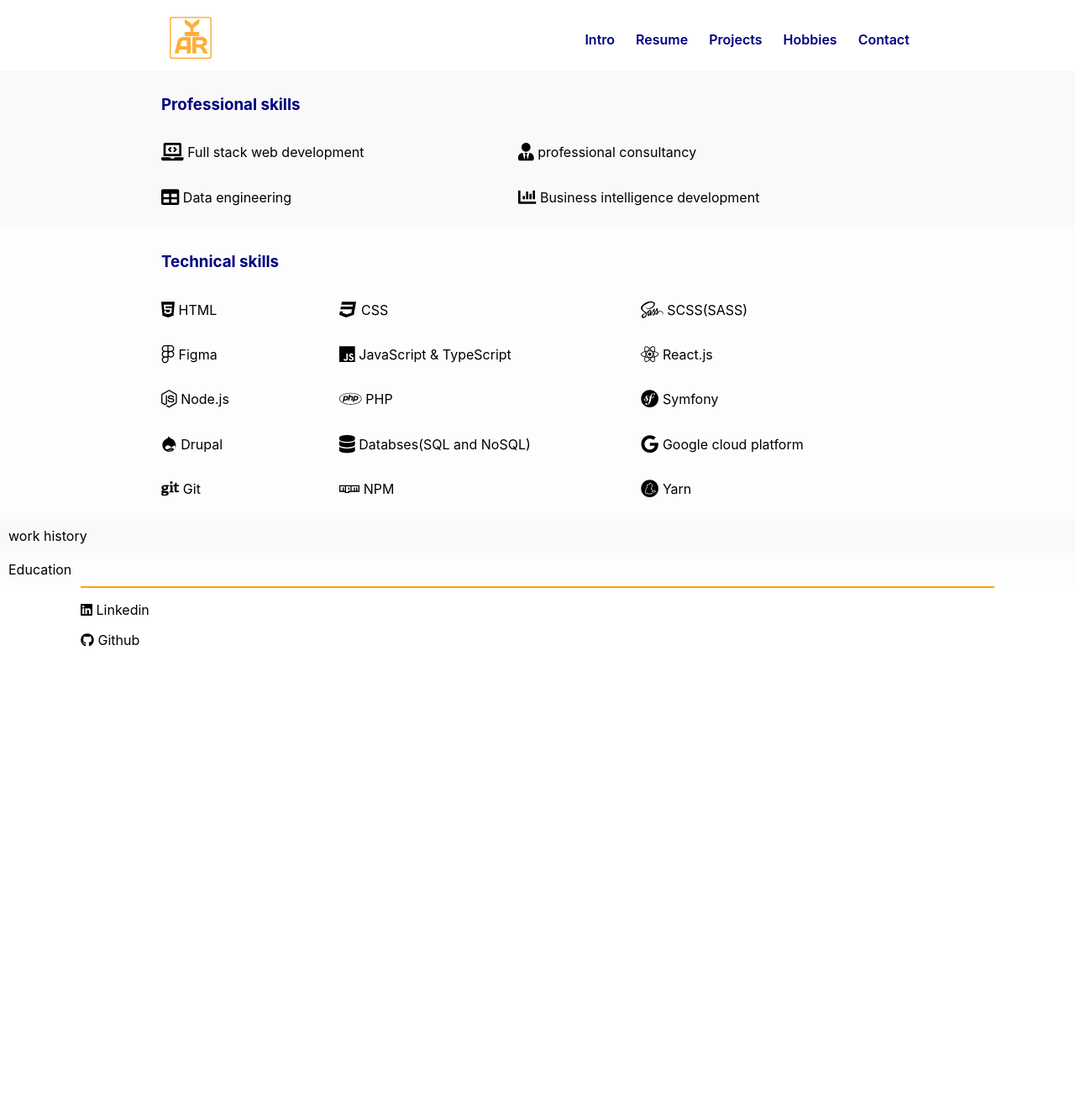
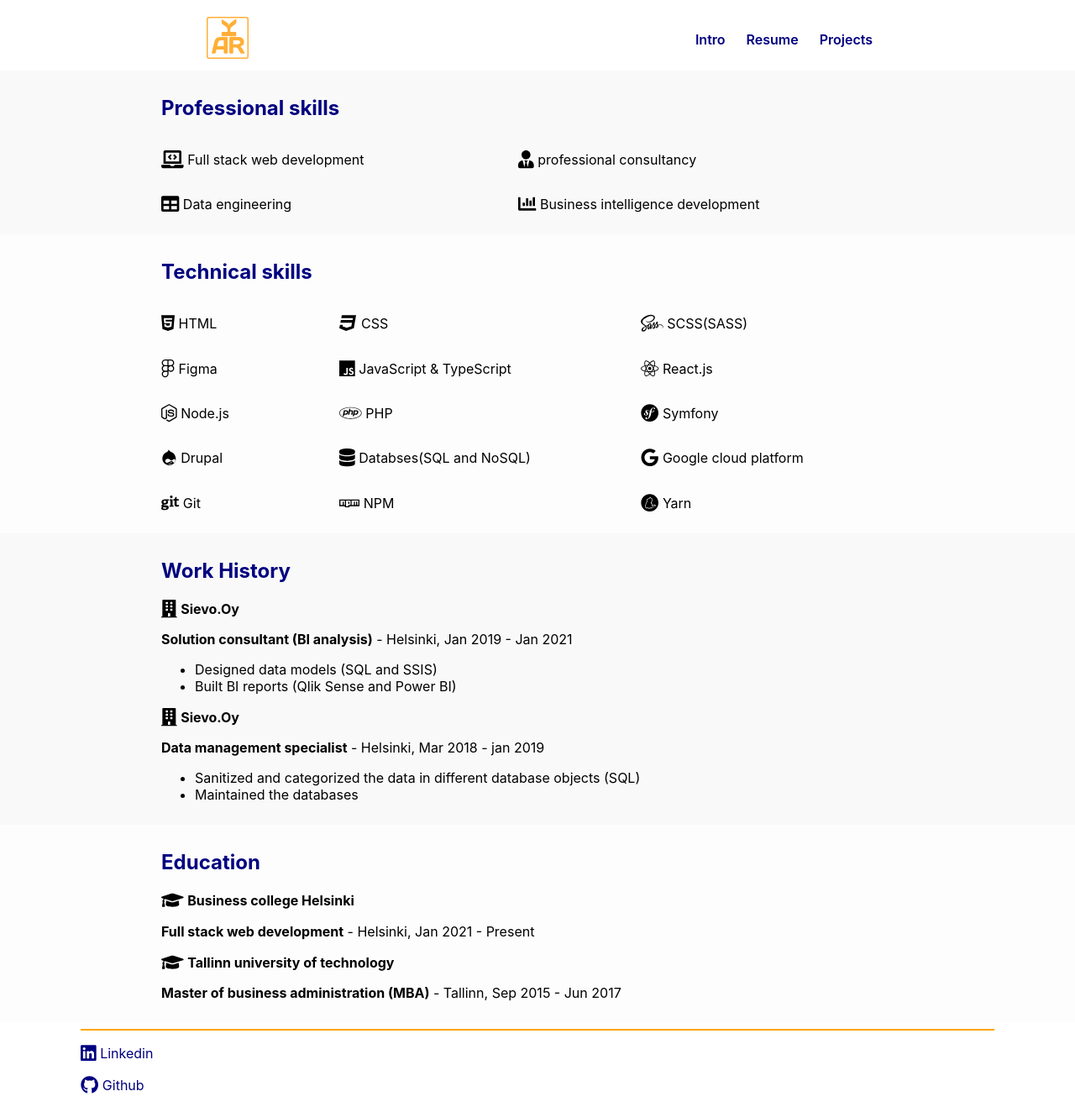
Before and after one commit to ark13da/Personal_Project, a React (Create React App) app in the folder portfolio/: page /resume in a window 1280 px wide. Shown: the whole page at 84% size. Before the commit the page ends 800 px from the top, so only its background shows below. Built offline with nearby package versions, Linux system fonts and the light colour scheme.

Commit message:
portfolio resume done

```diff
--- a/portfolio/src/App.scss
+++ b/portfolio/src/App.scss
@@ -1,9 +1,16 @@
 .App{
-    position:relative;
+   position:relative;
+  min-height: 100vh;
 
 
 }
 
-.svg-inline--fa{
-font-size: 30;
+
+.mainContent{
+    padding-bottom:100px;
 }
+
+a{
+    text-decoration: none;
+    color:navy;
+}
--- a/portfolio/src/App.tsx
+++ b/portfolio/src/App.tsx
@@ -4,6 +4,7 @@
 import Footer from './components/skeleton/Footer';
 import Intro from './components/portfolio/Intro';
 import Resume from './components/portfolio/Resume';
+import Projects from './components/portfolio/Projects';
 import { BrowserRouter as Router, Switch, Route } from "react-router-dom";
 
 
@@ -11,14 +12,17 @@
 function App() {
   return (
     <div className="App">
-      <Router>
+      <Router >
         <Header />
-        <Switch>
-          <Route path="/" exact component={Intro} />
-          <Route path="/resume" exact component={Resume} />
-        </Switch>
-        <Footer />
+        <div className="mainContent">
+          <Switch>
+            <Route path="/" exact component={Intro} />
+            <Route path="/resume" exact component={Resume} />
+            <Route path="/projects" exact component={Projects} />
+          </Switch>
+        </div>
       </Router>
+      <Footer />
     </div>
   );
 }
--- a/portfolio/src/components/portfolio/Intro.tsx
+++ b/portfolio/src/components/portfolio/Intro.tsx
@@ -10,7 +10,7 @@
                         <p className="aboutMeHi" >Hi! I am</p>
                         <p className="aboutMeName">Alireza Keshmiry</p>
                         <p className="aboutMeTitle">Full stack web developer</p>
-                        <p className="aboutMeText">Feel free to browse my page and learn more about me personaly and professionally</p>
+                        <p className="aboutMeText">Welcome to my portfolio</p>
                     </div>
                     <div>img</div>
                 </div>
--- /dev/null
+++ b/portfolio/src/components/portfolio/Projects.tsx
@@ -0,0 +1,29 @@
+import React from 'react';
+import "./portfolio.scss"
+import voizyimg from "../../assets/voizy.png";
+import logo from "../../assets/logo.svg";
+
+const Projects = () => {
+    return (
+        <div>
+            <div className="darkBack">
+                <div className="aboutContainer">
+                    <div className="aboutMe">
+                        <a href="https://voizy-chat.web.app/" target="blank"><p className="aboutMeTitle">Voizy chat</p></a>
+                        <p className="aboutMeText">Is basically a twitter for voice.</p>
+                        <p className="aboutMeText">The app is written with React.js and Node.js and is hosted on Google Firebase.</p>
+                        <p className="aboutMeText">I was mainly focused on developing the back-end with Node.js (Express), designing the database structure, providing front-end team with REST APIs and deploying the app with Firebase admin SDK.</p>
+                    </div>
+                    <img className="demoImg" src={voizyimg} alt="voizy img" />
+                </div>
+            </div>
+            <div className="lightBack">
+                <div className="aboutContainer">
+
+                </div>
+            </div>
+        </div>
+    );
+};
+
+export default Projects;
--- a/portfolio/src/components/portfolio/Resume.tsx
+++ b/portfolio/src/components/portfolio/Resume.tsx
@@ -1,7 +1,7 @@
 import React from 'react';
 import "./portfolio.scss"
 import { FontAwesomeIcon } from '@fortawesome/react-fontawesome';
-import { faGithub,faSymfony,faHtml5,faCss3,faSass,faDrupal,faPhp,faJs,faFigma,faReact,faGoogle,faNodeJs,faGit,faYarn,faNpm } from '@fortawesome/free-brands-svg-icons';
+import { faSymfony,faHtml5,faCss3,faSass,faDrupal,faPhp,faJs,faFigma,faReact,faGoogle,faNodeJs,faGit,faYarn,faNpm } from '@fortawesome/free-brands-svg-icons';
 import { faUserTie,faLaptopCode,faChartBar,faTable,faDatabase,faBuilding,faGraduationCap } from '@fortawesome/free-solid-svg-icons';
 //Technical skills: SQL, nosql,  HTML ,Css, scss, Javascript, React.js, Typescript, Node js , express js, PHP, symfony, Git, Firebase, GCP
 const profSkills = [
@@ -90,7 +90,7 @@
     return (
         <div>
             <div className="darkBack resumeSec">
-                <h3 className="hTitle">Professional skills</h3>
+                <h2 className="hTitle">Professional skills</h2>
                 <div className="contentGrid2">
                     {
                         profSkills.map(i => {
@@ -100,7 +100,7 @@
                 </div>
             </div>
             <div className="lightBack resumeSec">
-                <h3 className="hTitle">Technical skills</h3>
+                <h2 className="hTitle">Technical skills</h2>
                 <div className="contentGrid3">
                     {
                         techSkills.map(i => {
@@ -109,8 +109,28 @@
                     }
                 </div>
             </div>
-            <div className="darkBack">work history</div>
-            <div className="lightBack">Education</div>
+            <div className="darkBack resumeSec">
+                <h2 className="hTitle">Work History</h2>
+                <p><FontAwesomeIcon className={"icon"} icon={faBuilding} size={"lg"} /> <b>Sievo.Oy</b></p>
+                <p><b>Solution consultant (BI analysis)</b> - Helsinki, Jan 2019 - Jan 2021</p>
+                <ul>
+                    <li>Designed data models (SQL and SSIS)</li>
+                    <li>Built BI reports (Qlik Sense and Power BI)</li>
+                </ul>
+                <p><FontAwesomeIcon className={"icon"} icon={faBuilding} size={"lg"} /> <b>Sievo.Oy</b></p>
+                <p><b>Data management specialist</b> - Helsinki, Mar 2018 - jan 2019</p>
+                <ul>
+                    <li>Sanitized and categorized the data in different database objects (SQL)</li>
+                    <li>Maintained the databases</li>
+                </ul>
+            </div>
+            <div className="lightBack resumeSec">
+                <h2 className="hTitle">Education</h2>
+                <p><FontAwesomeIcon className={"icon"} icon={faGraduationCap} size={"lg"} /> <b>Business college Helsinki</b></p>
+                <p><b>Full stack web development</b> - Helsinki, Jan 2021 - Present</p>
+                <p><FontAwesomeIcon className={"icon"} icon={faGraduationCap} size={"lg"} /> <b>Tallinn university of technology</b></p>
+                <p><b>Master of business administration (MBA)</b> - Tallinn, Sep 2015 - Jun 2017</p>
+            </div>
         </div>
     );
 };
--- a/portfolio/src/components/portfolio/portfolio.scss
+++ b/portfolio/src/components/portfolio/portfolio.scss
@@ -80,3 +80,7 @@
     display:block;
     }
 }
+
+.demoImg{
+    max-width:400px;
+}
--- a/portfolio/src/components/skeleton/Footer.tsx
+++ b/portfolio/src/components/skeleton/Footer.tsx
@@ -6,8 +6,8 @@
     return (
         <div className="footer">
             <div className="topShortBorder">
-                <p><FontAwesomeIcon icon={faLinkedin} /> Linkedin</p>
-                <p><FontAwesomeIcon icon={faGithub}/> Github</p>
+                <a href="https://www.linkedin.com/in/alireza-keshmiry-63193979" target="blank"><p><FontAwesomeIcon icon={faLinkedin} size={"lg"} /> Linkedin</p></a>
+                <a href="https://github.com/ark13da" target="blank"><p><FontAwesomeIcon icon={faGithub} size={"lg"}/> Github</p></a>
             </div>
         </div>
     );
--- a/portfolio/src/components/skeleton/Header.tsx
+++ b/portfolio/src/components/skeleton/Header.tsx
@@ -3,7 +3,7 @@
 import './skeleton.scss'
 import logo from "../../assets/logo.svg";
 
-//src="../../assets/ARK_logo.png"
+
 
 const Header = () => {
     return (
@@ -26,12 +26,6 @@
                     <li>
                         <NavLink to="/projects">Projects</NavLink>
                     </li>
-                    <li>
-                        <NavLink to="/hobbies">Hobbies</NavLink>
-                    </li>
-                    <li>
-                        <NavLink to="/contact">Contact</NavLink>
-                    </li>
 
                 </ul>
             </div>
--- a/portfolio/src/components/skeleton/skeleton.scss
+++ b/portfolio/src/components/skeleton/skeleton.scss
@@ -41,8 +41,10 @@
 
 
 .footer{
-
-
+   position:absolute;
+left:0;
+bottom:0;
+right:0;
 }
 .topShortBorder{
         width:85%;
```
Also changed, not shown: portfolio/src/assets/voizy.png (added).
